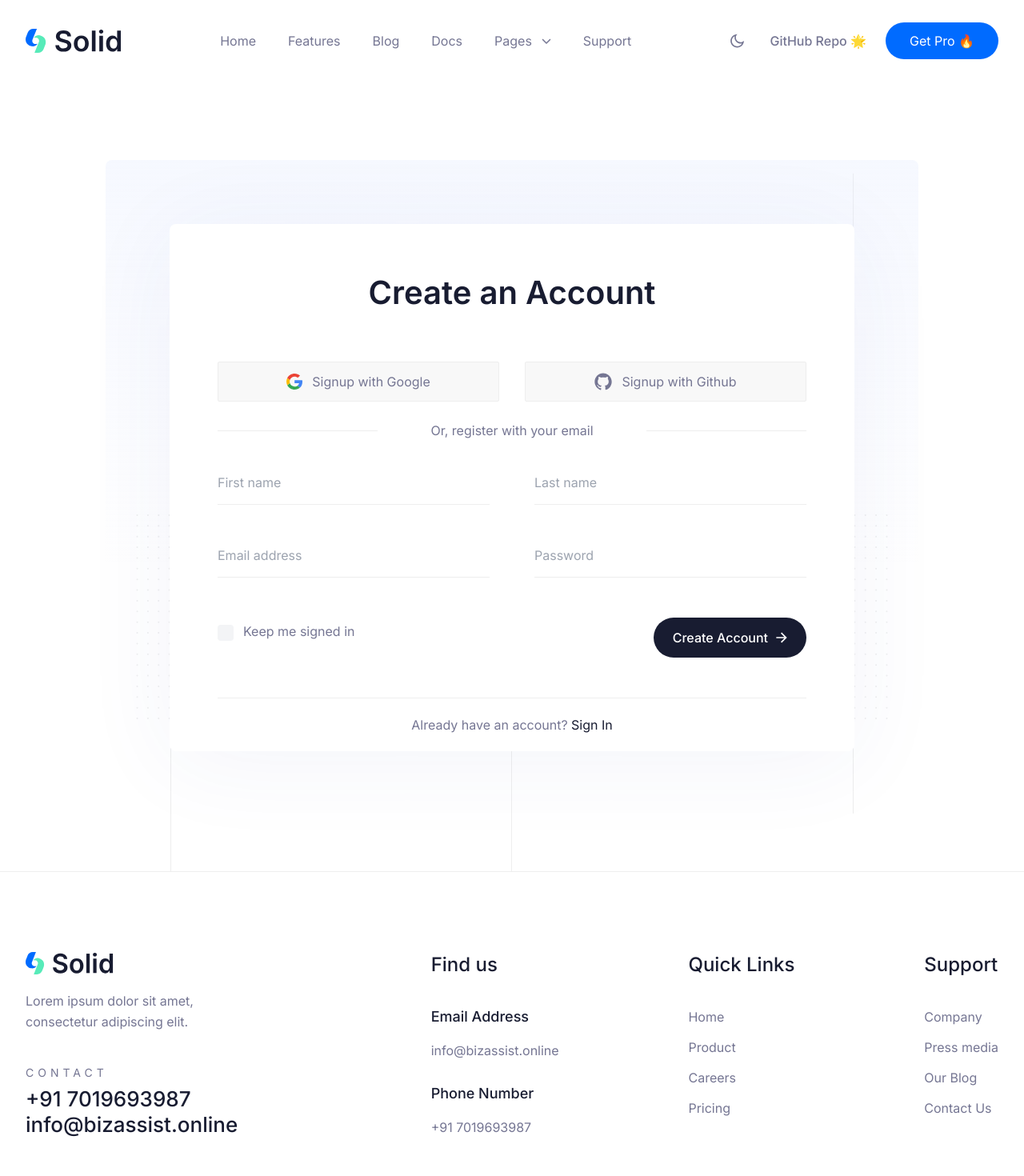
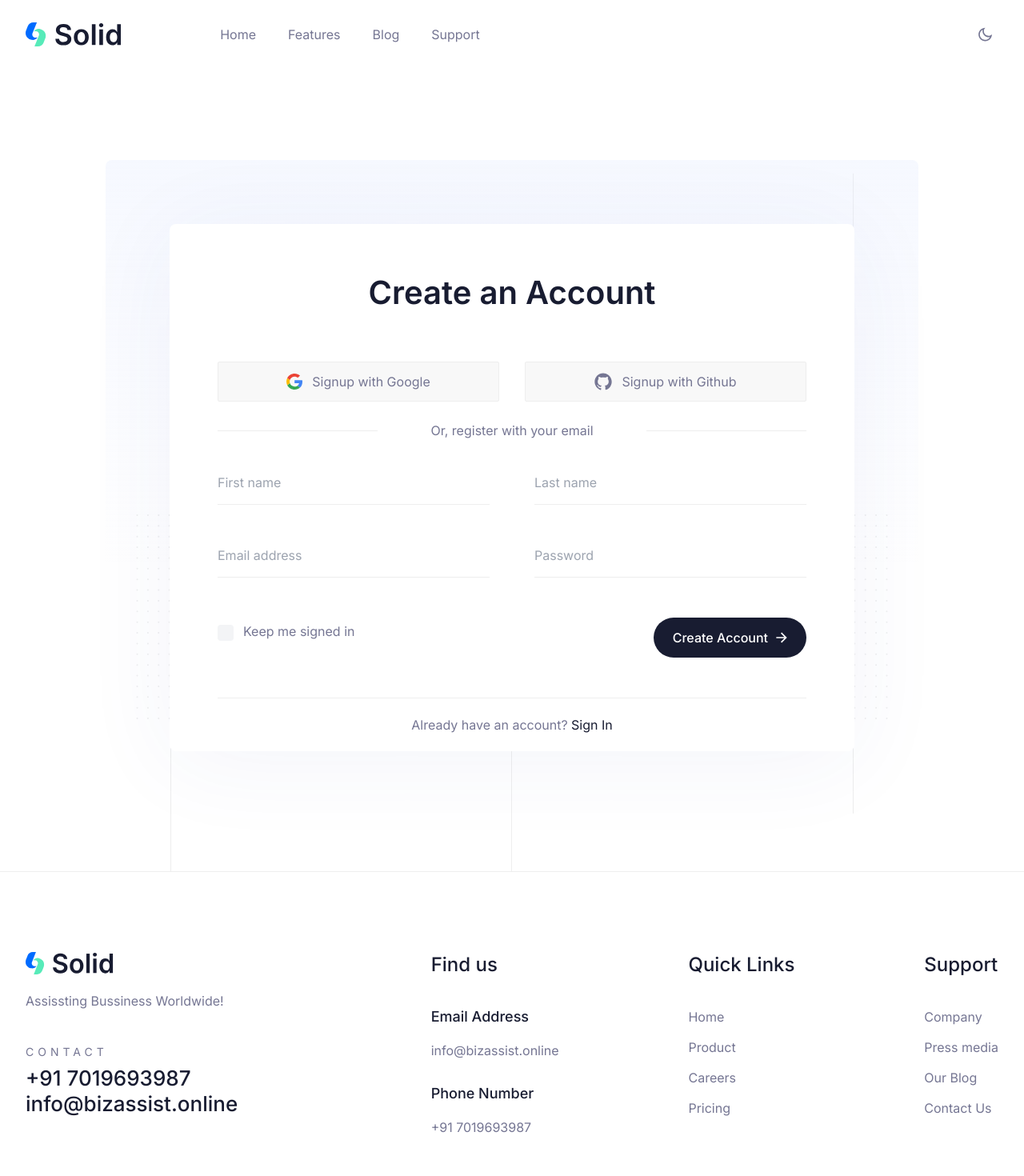
Before and after one commit to suresh-3x/bizAssist, a Next.js app: page /auth/signup in a window 1280 px wide. Shown: the top 1470 px of the page at 80% size. Built offline with nearby package versions, Linux system fonts and the light colour scheme.

Commit message:
updated page links

```diff
--- a/app/(site)/blog/page.tsx
+++ b/app/(site)/blog/page.tsx
@@ -26,4 +26,5 @@ const BlogPage = async () => {
   );
 };
 
+
 export default BlogPage;
--- /dev/null
+++ b/app/(site)/coming-soon/page.tsx
@@ -0,0 +1,12 @@
+const UnderConstruction = async () =>{
+  return (
+    <div className="flex justify-center items-center h-screen">
+      <div className="text-center">
+        <h1 className="text-3xl font-bold mb-4">Page Under Construction</h1>
+        <p className="text-lg text-gray-600">We are currently working on this page. Please check back later.</p>
+      </div>
+    </div>
+  );
+}
+
+export default UnderConstruction;
--- a/app/(site)/page.tsx
+++ b/app/(site)/page.tsx
@@ -14,8 +14,8 @@ import Contact from "@/components/Contact";
 import Testimonial from "@/components/Testimonial";
 
 export const metadata: Metadata = {
-  title: "Next.js Starter Template for SaaS Startups - BizAssist SaaS Boilerplate",
-  description: "This is Home for BizAssist Pro",
+  title: "Assissting Bussiness Worldwide",
+  description: "This is Home for BizAssist",
   // other metadata
 };
 
@@ -26,7 +26,7 @@ export default function Home() {
       <Brands />
       <Feature />
       <About />
-      <FeaturesTab />
+      {/* <FeaturesTab /> */}
       <FunFact />
       <Integration />
       {/* <CTA /> */}
--- a/components/About/index.tsx
+++ b/components/About/index.tsx
@@ -72,8 +72,7 @@ const About = () => {
                 </span>
               </h2>
               <p>
-                Lorem ipsum dolor sit amet, consectetur adipiscing elit. Ut
-                ultricies lacus non fermentum ultrices. Fusce consectetur le.
+               Our team has a successful track record of helping brands scale profitably based on high-performing strategies.
               </p>
 
               <div className="mt-7.5 flex items-center gap-5">
@@ -140,8 +139,7 @@ const About = () => {
                 </span>
               </h2>
               <p>
-                Lorem ipsum dolor sit amet, consectetur adipiscing elit. Ut
-                ultricies lacus non fermentum ultrices. Fusce consectetur le.
+                We offer integrations with wide range of tools and services. Custom integrations is also possible with the help of our inhouse developers.
               </p>
               <div>
                 <a
--- a/components/Features/SingleFeature.tsx
+++ b/components/Features/SingleFeature.tsx
@@ -32,7 +32,7 @@ const SingleFeature = ({ feature }: { feature: Feature }) => {
         <h3 className="mb-5 mt-7.5 text-xl font-semibold text-black dark:text-white xl:text-itemtitle">
           {title}
         </h3>
-        <p>{description}</p>
+        {/* <p>{description}</p> */}
       </motion.div>
     </>
   );
--- a/components/FeaturesTab/featuresTabData.tsx
+++ b/components/FeaturesTab/featuresTabData.tsx
@@ -4,8 +4,8 @@ const featuresTabData: FeatureTab[] = [
   {
     id: "tabOne",
     title: "BizAssist Has Neat & Clean User Interface.",
-    desc1: `Lorem ipsum dolor sit amet, consectetur adipiscing elit. Ut ultricies lacus non fermentum ultrices. Fusce consectetur le.`,
-    desc2: `    Nam id eleifend dui, id iaculis purus. Etiam lobortis neque nec finibus sagittis. Nulla ligula nunc egestas ut.`,
+    desc1: `Our platform empowers users with seamless navigation, allowing for quick access to essential features and tools. Whether you are managing tasks, tracking projects, or communicating with your team, BizAssist ensures a smooth and productive experience.`,
+    desc2: `Enhance your workflow with our user-friendly dashboard, customizable settings, and robust support options. BizAssist adapts to your needs, providing a reliable solution for all your business management requirements.`,
     image: "/images/features/features-light-01.png",
     imageDark: "/images/features/features-dark-01.svg",
   },
--- a/components/Footer/index.tsx
+++ b/components/Footer/index.tsx
@@ -47,7 +47,7 @@ const Footer = () => {
                 </a>
 
                 <p className="mb-10 mt-5">
-                  Lorem ipsum dolor sit amet, consectetur adipiscing elit.
+                  Assissting Bussiness Worldwide!
                 </p>
 
                 <p className="mb-1.5 text-sectiontitle uppercase tracking-[5px]">
@@ -137,7 +137,7 @@ const Footer = () => {
                   <ul>
                     <li>
                       <a
-                        href="#"
+                        href="/"
                         className="mb-3 inline-block hover:text-primary"
                       >
                         Home
@@ -145,7 +145,7 @@ const Footer = () => {
                     </li>
                     <li>
                       <a
-                        href="#"
+                        href="/coming-soon"
                         className="mb-3 inline-block hover:text-primary"
                       >
                         Product
@@ -153,7 +153,7 @@ const Footer = () => {
                     </li>
                     <li>
                       <a
-                        href="#"
+                        href="/coming-soon"
                         className="mb-3 inline-block hover:text-primary"
                       >
                         Careers
@@ -161,7 +161,7 @@ const Footer = () => {
                     </li>
                     <li>
                       <a
-                        href="#"
+                        href="/coming-soon"
                         className="mb-3 inline-block hover:text-primary"
                       >
                         Pricing
@@ -195,7 +195,7 @@ const Footer = () => {
                   <ul>
                     <li>
                       <a
-                        href="#"
+                        href="/coming-soon"
                         className="mb-3 inline-block hover:text-primary"
                       >
                         Company
@@ -203,7 +203,7 @@ const Footer = () => {
                     </li>
                     <li>
                       <a
-                        href="#"
+                        href="/coming-soon"
                         className="mb-3 inline-block hover:text-primary"
                       >
                         Press media
@@ -211,7 +211,7 @@ const Footer = () => {
                     </li>
                     <li>
                       <a
-                        href="#"
+                        href="/coming-soon"
                         className="mb-3 inline-block hover:text-primary"
                       >
                         Our Blog
@@ -219,7 +219,7 @@ const Footer = () => {
                     </li>
                     <li>
                       <a
-                        href="#"
+                        href="/support"
                         className="mb-3 inline-block hover:text-primary"
                       >
                         Contact Us
--- a/components/FunFact/index.tsx
+++ b/components/FunFact/index.tsx
@@ -59,9 +59,7 @@ const FunFact = () => {
               Trusted by Global Companies.
             </h2>
             <p className="mx-auto lg:w-11/12">
-              Lorem ipsum dolor sit amet, consectetur adipiscing elit. In
-              convallis tortor eros. Donec vitae tortor lacus. Phasellus aliquam
-              ante in maximus.
+              Our platform has earned the trust of companies worldwide. We pride ourselves on delivering exceptional service and results.
             </p>
           </motion.div>
 
--- a/components/Header/index.tsx
+++ b/components/Header/index.tsx
@@ -153,20 +153,6 @@ const Header = () => {
 
           <div className="mt-7 flex items-center gap-6 xl:mt-0">
             <ThemeToggler />
-
-            <Link
-              href="https://github.com/NextJSTemplates/solid-nextjs"
-              className="text-regular font-medium text-waterloo hover:text-primary"
-            >
-              GitHub Repo 🌟
-            </Link>
-
-            <Link
-              href="https://nextjstemplates.com/templates/solid"
-              className="flex items-center justify-center rounded-full bg-primary px-7.5 py-2.5 text-regular text-white duration-300 ease-in-out hover:bg-primaryho"
-            >
-              Get Pro 🔥
-            </Link>
           </div>
         </div>
       </div>
--- a/components/Header/menuData.tsx
+++ b/components/Header/menuData.tsx
@@ -17,57 +17,57 @@ const menuData: Menu[] = [
     id: 2.1,
     title: "Blog",
     newTab: false,
-    path: "/blog",
+    path: "/coming-soon",
   },
-  {
-    id: 2.3,
-    title: "Docs",
-    newTab: false,
-    path: "/docs",
-  },
-  {
-    id: 3,
-    title: "Pages",
-    newTab: false,
-    submenu: [
-      {
-        id: 31,
-        title: "Blog Grid",
-        newTab: false,
-        path: "/blog",
-      },
-      {
-        id: 34,
-        title: "Sign In",
-        newTab: false,
-        path: "/auth/signin",
-      },
-      {
-        id: 35,
-        title: "Sign Up",
-        newTab: false,
-        path: "/auth/signup",
-      },
-      {
-        id: 35,
-        title: "Docs",
-        newTab: false,
-        path: "/docs",
-      },
-      {
-        id: 35.1,
-        title: "Support",
-        newTab: false,
-        path: "/support",
-      },
-      {
-        id: 36,
-        title: "404",
-        newTab: false,
-        path: "/error",
-      },
-    ],
-  },
+  // {
+  //   id: 2.3,
+  //   title: "Docs",
+  //   newTab: false,
+  //   path: "/docs",
+  // },
+  // {
+  //   id: 3,
+  //   title: "Pages",
+  //   newTab: false,
+  //   submenu: [
+  //     {
+  //       id: 31,
+  //       title: "Blog Grid",
+  //       newTab: false,
+  //       path: "/blog",
+  //     },
+  //     {
+  //       id: 34,
+  //       title: "Sign In",
+  //       newTab: false,
+  //       path: "/auth/signin",
+  //     },
+  //     {
+  //       id: 35,
+  //       title: "Sign Up",
+  //       newTab: false,
+  //       path: "/auth/signup",
+  //     },
+  //     {
+  //       id: 35,
+  //       title: "Docs",
+  //       newTab: false,
+  //       path: "/docs",
+  //     },
+  //     {
+  //       id: 35.1,
+  //       title: "Support",
+  //       newTab: false,
+  //       path: "/support",
+  //     },
+  //     {
+  //       id: 36,
+  //       title: "404",
+  //       newTab: false,
+  //       path: "/error",
+  //     },
+  //   ],
+  // },
 
   {
     id: 4,
--- a/components/Integration/index.tsx
+++ b/components/Integration/index.tsx
@@ -13,7 +13,7 @@ const Integration = () => {
             headerInfo={{
               title: `INTEGRATIONS`,
               subtitle: `Remotely Maintain Your Data, From Anywhere, Anytime.`,
-              description: `Lorem ipsum dolor sit amet, consectetur adipiscing elit. In convallis tortor eros. Donec vitae tortor lacus. Phasellus aliquam ante in maximus.`,
+              description: `Unlock the power of seamless integration with our cutting-edge solutions. Whether you're managing data, streamlining workflows, or enhancing collaboration, our platform empowers you to maintain control from anywhere, at any time.`,
             }}
           />
 
```
Also changed, not shown: app/(site)/docs/page.tsx (deleted, +0 -50 lines).
